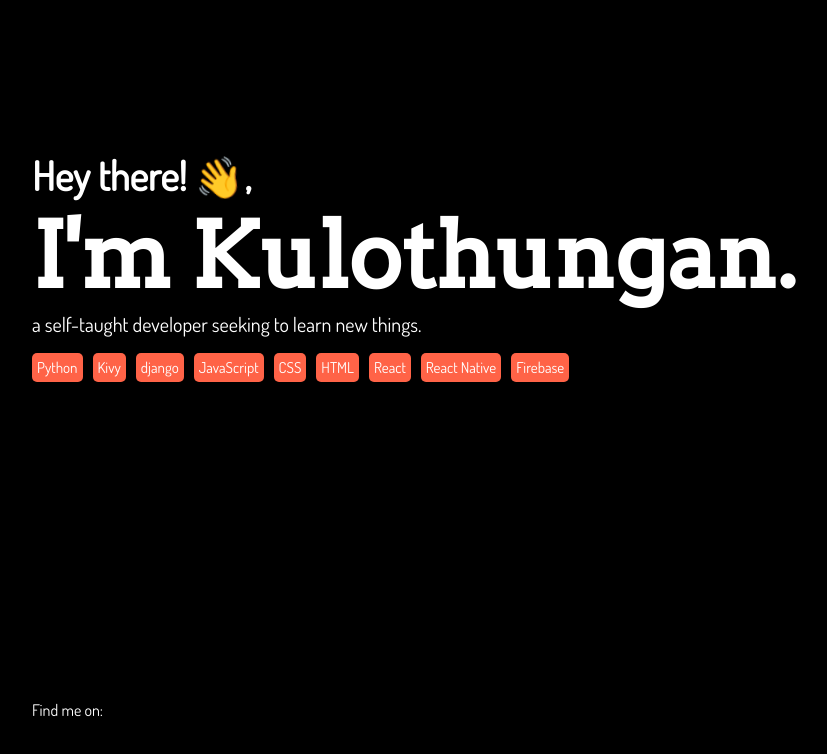
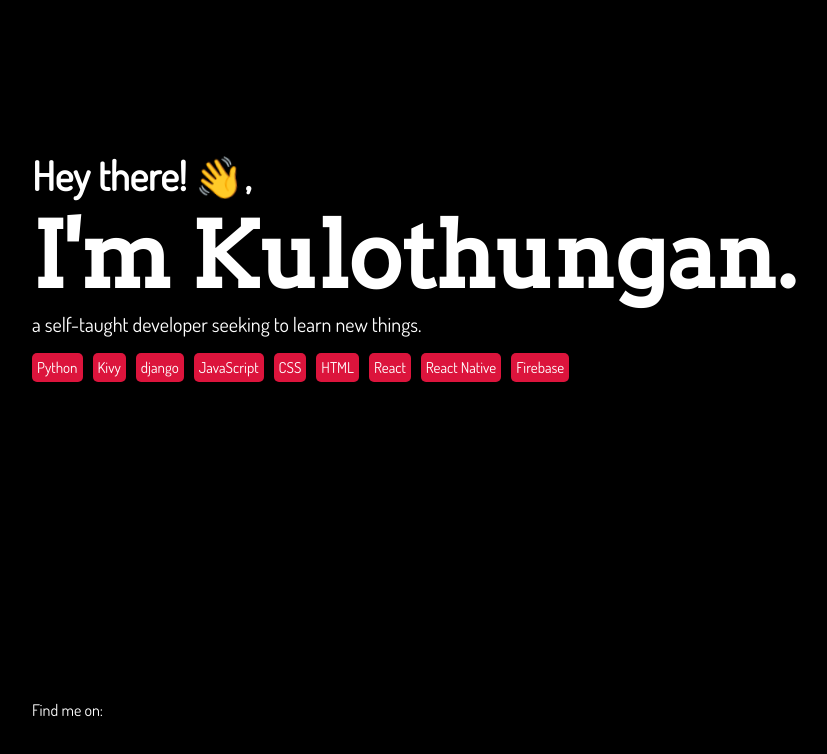
Before and after one commit to kulothunganug/kulothunganug.github.io, a React (Vite) app: page / in a window 1280 px wide. Shown: the top 754 px of the page, without its empty margins (118-945 px from the left). Built offline with nearby package versions, Linux system fonts and the light colour scheme; some icons are missing.

Commit message:
Changed tag color

```diff
--- a/src/components/Body.jsx
+++ b/src/components/Body.jsx
@@ -34,7 +34,7 @@ const P = styled.p`
 
 const Tag = styled(Link)`
   font-size: 15px;
-  background-color: tomato;
+  background-color: crimson;
   border-radius: 5px;
   padding: 5px;
   margin-right: 10px;
```
